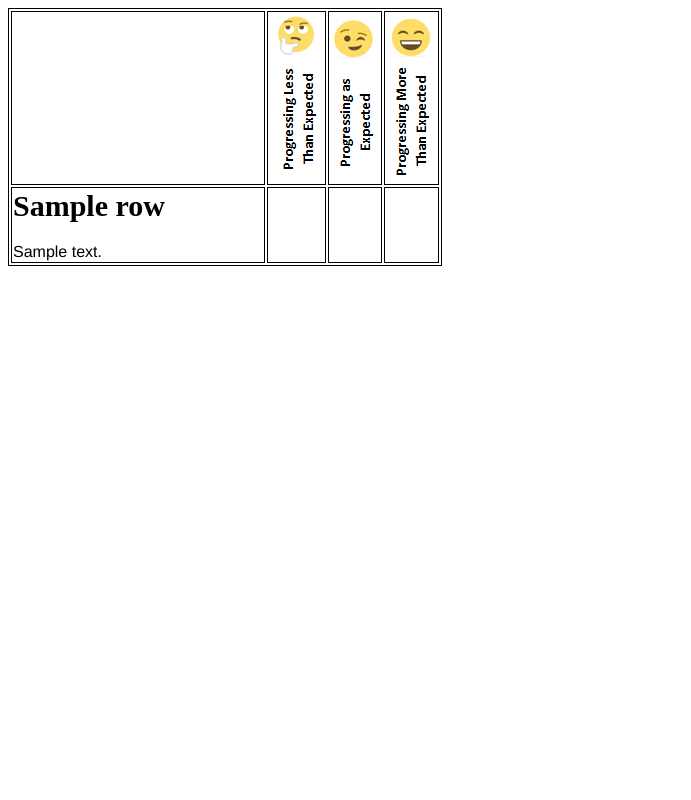
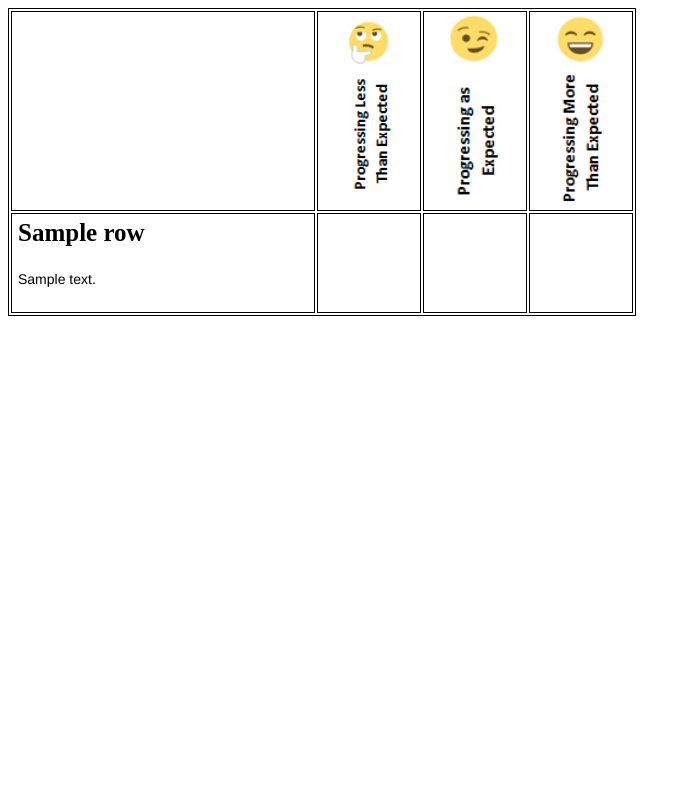
Before and after one commit to noahmatsuyoshi/OnTrack, a Django app: template OnTrackWebsite/templates/calculate.html in a window 1280 px wide. Shown: the whole page, without its empty margins (0-691 px from the left). Run offline with Django 3.2, Linux system fonts and the light colour scheme; the template is opened without the code that fills it: most values are stand-ins (such as "Sample title", 1, 10 or a date in 2020).

Commit message:
Improved PDF styling

```diff
--- a/OnTrackWebsite/templates/calculate.html
+++ b/OnTrackWebsite/templates/calculate.html
@@ -1,17 +1,18 @@
 
 
-<!-- {% block extra_style %} -->
+{% block extra_style %}
     <style>
         body {
             font-family: "Helvetica", "sans-serif";
-            font-weight: 100;
+            font-weight: 300;
             line-height: 0px
         }
         h1.title {
             font-weight: bold;
             font-family: 'Times New Roman', Times, serif;
-            font-size: 30px;
-            margin-right: 5px
+            font-size: 25px;
+            padding: 5px 5px 5px 5px;
+            line-height: 25px
         }
         div.rowBox {
             height: 30px;
@@ -28,74 +29,88 @@
         table {
             border: 1px solid black;
         }
-        th {
+        th.info {
             border: 1px solid black;
             text-align: left;
-            height: 150px
+            height: 100px
         }
-        td {
+        th.progress {
             border: 1px solid black;
-            width: 50px;
-            vertical-align: top
+            text-align: center;
+        }
+        td.title {
+            border: 1px solid black;
+            width: 300px;
+            height: 100px;
+            vertical-align: top;
+            line-height: 1;
+        }
+        td.icon {
+            border: 1px solid black;
+            width: 100px;
+            height: 100px;
+            margin: auto;
+            text-align: center;
         }
         tr {
-            height: 50px;
+            height: 100px;
         }
         p.descriptionText {
             font-weight: lighter;
-            font-size: 25px;
-            line-height: 0;
-            vertical-align: top
+            font-size: 14px;
+            line-height: 1;
+            vertical-align: top;
+            padding: 5px 5px 5px 5px;
+        }
+        img {
+            width: 60%
         }
 
     </style>
-<!-- {% endblock %} -->
+{% endblock %}
 
-<!-- {% block content %} -->
+{% block content %}
     <div id="content">
         <div class="main">
 
             <table>
                 <tr>
-                    <th>
+                    <th class="info">
 
                     </th>
-                    <th>
+                    <th class="progress">
                         <img src="/media/progressingLessText.PNG">
-
                     </th>
-                    <th>
+                    <th class="progress">
                         <img src="/media/progressingAsText.PNG">
                     </th>
-                    <th>
+                    <th class="progress">
                         <img src="/media/progressingMoreText.PNG">
                     </th>
                 </tr>
                 {% for row in results %}
                     <tr>
-                        <td style="width:250px;" >
-                                <h1 class="title">
-                                    {{ row.title }}
-                                </h1>
-                                {{ row.description }}
-
+                        <td class="title" >
+                                <h1 class="title"> {{ row.title }} </h1>
+                                <p class="descriptionText"> {{ row.description }} </p>
                         </td>
 
-                        <td>
+                        <td class="icon">
                             {% if row.progress.0 == '*' %}
-                                <img src="/media/asIcon.png">
+                                <img src="/media/lessIcon.png">
                             {% else %}
                                 <img src="/media/blankIcon.png">
                             {% endif %}
                         </td>
-                        <td>
+
+                        <td class="icon">
                             {% if row.progress.1 == '*' %}
                                 <img src="/media/asIcon.png">
                             {% else %}
                                 <img src="/media/blankIcon.png">
                             {% endif %}
                         </td>
-                        <td>
+                        <td class="icon">
                             {% if row.progress.2 == '*' %}
                                 <img src="/media/moreIcon.png">
                             {% else %}
--- a/OnTrackWebsite/views.py
+++ b/OnTrackWebsite/views.py
@@ -7,12 +7,11 @@ from wkhtmltopdf.views import PDFTemplateView
 from OnTrackWebsite.CheckProgress import CheckProgress
 from django.views.generic.base import TemplateView
 
-class CalculatePDFView(TemplateView):
+class CalculatePDFView(PDFTemplateView):
     #template_name = 'templates/OnTrackWebsite/calculate.html'
     template_name = 'calculate.html'
     #base_url = 'html://' + settings.BASE_DIR
-    download_filename = 'results.pdf'
-    filename = 'results.pdf'
+    filename = None
 
     def dispatch(self, request, *args, **kwargs):
         request.session['GMFCSLevel'] = CheckProgress.GMFCSLevel
```
Also changed, not shown: other parts of OnTrackWebsite/templates/calculate.html (+1 -1 lines), db.sqlite3.
